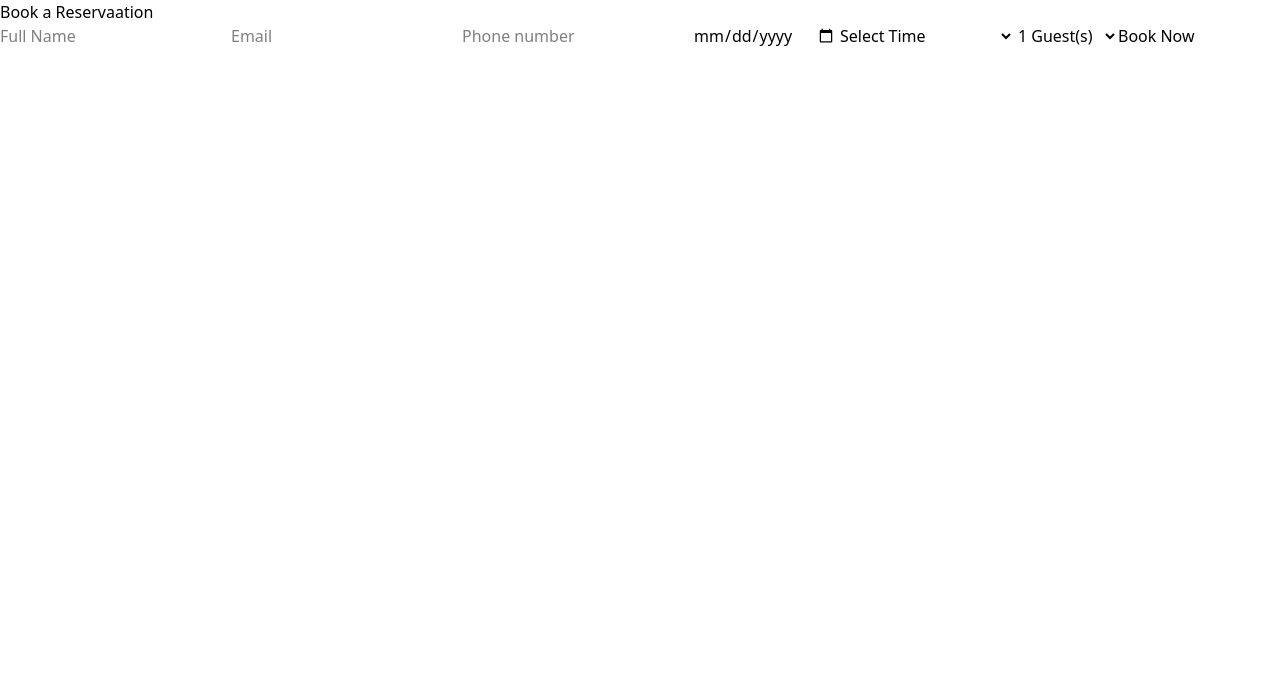
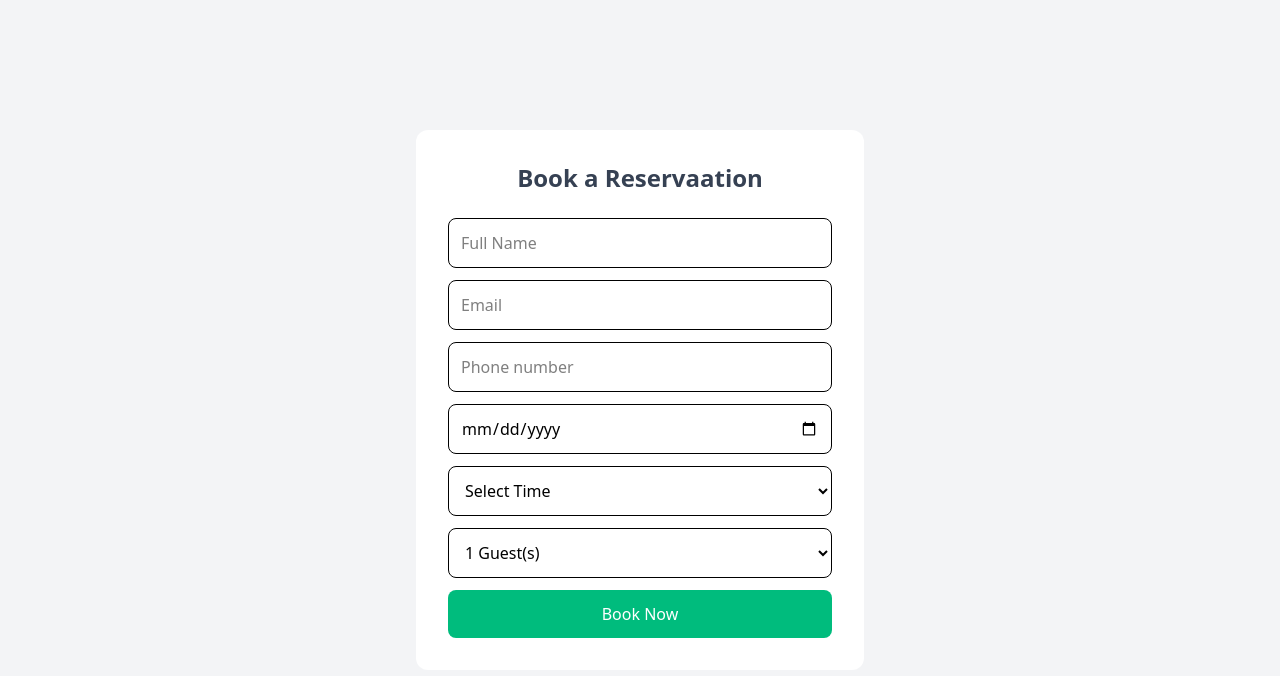
Before and after one commit to boben195/p05-book-MERN, a React (Vite) app in the folder frontend/: page / in a window 1280 px wide. Shown: the top 676 px of the page. Built offline with nearby package versions, Linux system fonts and the light colour scheme.

Commit message:
add style for form

```diff
--- a/frontend/src/components/ReservForm.jsx
+++ b/frontend/src/components/ReservForm.jsx
@@ -25,35 +25,49 @@ const ReservForm = () => {
     return slots;
   };
   return (
-    <div>
-      <form>
-        <h2>Book a Reservaation</h2>
+    <div className="flex justify-center items-center min-h-screen bg-gray-100">
+      <form className="bg-white p-8 rounded-xl w-full max-w-md">
+        <h2 className="text-2xl font-semibold text-center text-gray-700 mb-6">
+          Book a Reservaation
+        </h2>
         <input
           name="name"
           value={formData.name}
           type="text"
           placeholder="Full Name"
+          className="w-full p-3 mb-3 border rounded-lg focus:ring focus:ring-emerald-300"
+          required
         />
         <input
           name="email"
           value={formData.email}
           type="email"
           placeholder="Email"
+          className="w-full p-3 mb-3 border rounded-lg focus:ring focus:ring-emerald-300"
+          required
         />
         <input
           name="phone"
           value={formData.phone}
           type="tel"
           placeholder="Phone number"
+          className="w-full p-3 mb-3 border rounded-lg focus:ring focus:ring-emerald-300"
+          required
         />
         <input
           name="date"
           value={formData.date}
           type="date"
+          className="w-full p-3 mb-3 border rounded-lg focus:ring focus:ring-emerald-300"
           required
           lang="en"
         />
-        <select name="time" value={formData.time} required>
+        <select
+          name="time"
+          value={formData.time}
+          className="w-full p-3 mb-3 border rounded-lg focus:ring focus:ring-emerald-300"
+          required
+        >
           <option value="">Select Time</option>
           {generateTimsSlot().map((slot, index) => (
             <option key={index} value={slot}>
@@ -61,7 +75,12 @@ const ReservForm = () => {
             </option>
           ))}
         </select>
-        <select name="guests" value={formData.guests} required>
+        <select
+          name="guests"
+          value={formData.guests}
+          className="w-full p-3 mb-3 border rounded-lg focus:ring focus:ring-emerald-300"
+          required
+        >
           {[
             ...Array(10)
               .keys()
@@ -72,7 +91,12 @@ const ReservForm = () => {
               )),
           ]}
         </select>
-        <button type="submit">Book Now</button>
+        <button
+          type="submit"
+          className="w-full bg-emerald-500 text-white p-3 rounded-lg hover:bg-emerald-600 transition"
+        >
+          Book Now
+        </button>
       </form>
     </div>
   );
```
